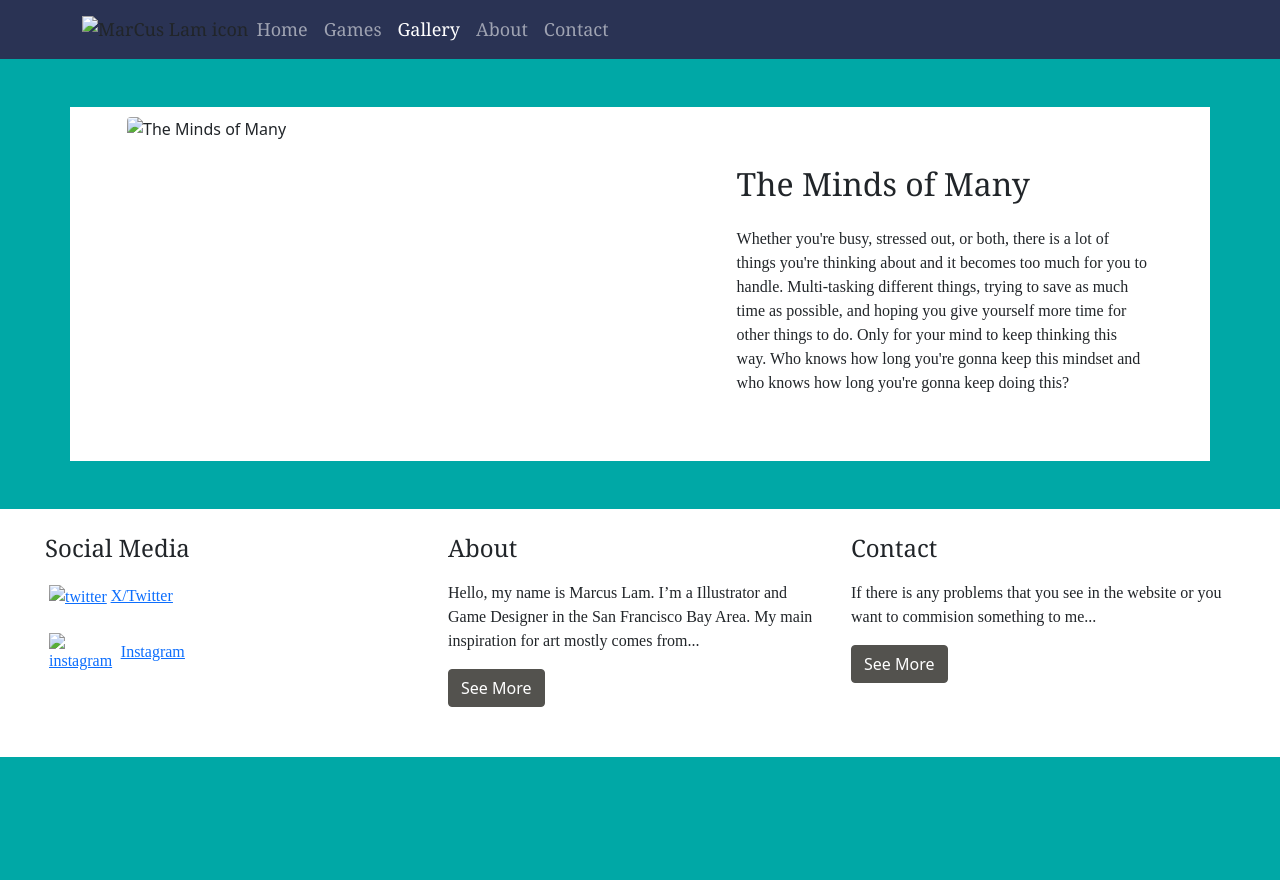
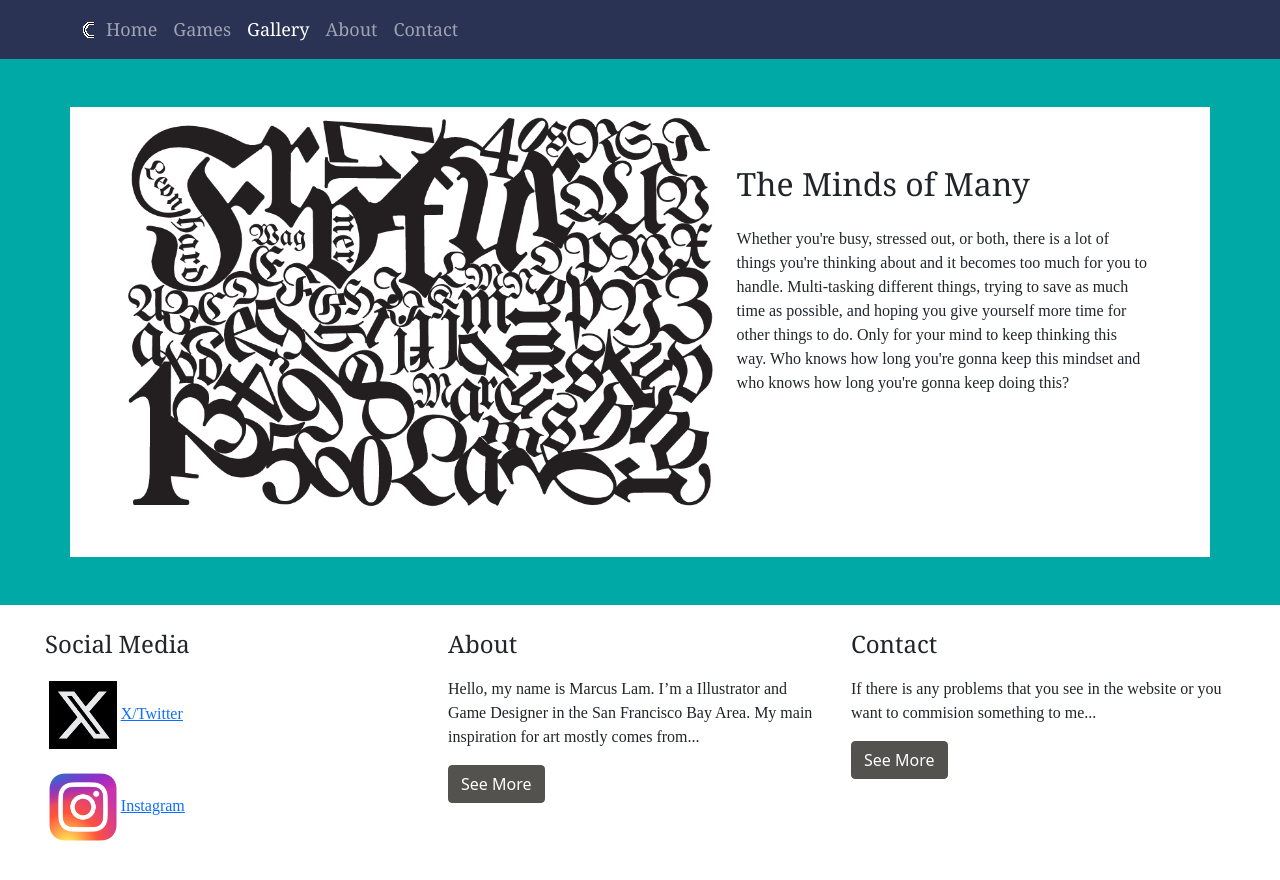
Before and after one commit to 4str0Matr1x/Marcus_Lam_Portfolio, a plain HTML site: page minds.html in a window 1280 px wide. Before the commit the page ends 800 px from the top, so only its background shows below. Drawn offline with nearby package versions, Linux system fonts and the light colour scheme; files that its build step writes are made by us from their sources.

Commit message:
Update minds.html

```diff
--- a/minds.html
+++ b/minds.html
@@ -4,7 +4,7 @@
     <meta charset="UTF-8">
     <meta name="viewport" content="width=device-width, initial-scale=1.0">
     <title>Document</title>
-    <link rel="stylesheet" href="bootstrap-5.1.3-dist/bootstrap-5.1.3-dist/css/bootstrap.css">
+    <link rel="stylesheet" href="bootstrap.css">
 
 </head>
 
@@ -55,7 +55,7 @@
       <header>
         <nav class="navbar navbar-expand-lg navbar-dark bg-primary">
             <div class="container">
-                <img src="img/favicon.ico" alt="MarCus Lam icon">
+                <img src="favicon.ico" alt="MarCus Lam icon">
                 <button class="navbar-toggler" type="button" data-bs-toggle="collapse" data-bs-target="#navbarSupportedContent" aria-controls="navbarSupportedContent" aria-expanded="false" aria-label="Toggle navigation">
                 <span class="navbar-toggler-icon"></span>
               </button>
@@ -85,7 +85,7 @@
               <div class="container">
                   <div class="row">
                       <div class="col-md-7">
-                          <img src="img/the_minds_of_many.jpg" class="rounded float-start d-block img-fluid" alt="The Minds of Many">
+                          <img src="the_minds_of_many.jpg" class="rounded float-start d-block img-fluid" alt="The Minds of Many">
                       </div>
                       <div class="col-md-5">
                           <h1 class="mt-5">The Minds of Many</h1>
@@ -99,8 +99,8 @@
             <div class="col-sm-4">
                 <div class="card-body">
                   <h5 class="card-title">Social Media</h5>
-                  <p class="card-text"><a href="#"><img src="img/twitter.png" class="img-thumbnail" alt="twitter"><u>X/Twitter</u></a></p>
-                  <p class="card-text"><a href="#"><img src="img/Instagram_logo_2016.svg.png" class="img-thumbnail" alt="instagram"><u>Instagram</u></a></p>
+                  <p class="card-text"><a href="#"><img src="twitter.png" class="img-thumbnail" alt="twitter"><u>X/Twitter</u></a></p>
+                  <p class="card-text"><a href="#"><img src="Instagram_logo_2016.svg.png" class="img-thumbnail" alt="instagram"><u>Instagram</u></a></p>
                 </div>
             </div>
             <div class="col-sm-4">
@@ -119,6 +119,6 @@
           </div>
           </div>
 
-        <script src="bootstrap-5.1.3-dist/bootstrap-5.1.3-dist/js/bootstrap.js"></script>
+        <script src="bootstrap.js"></script>
     </body>
 </html>
```
